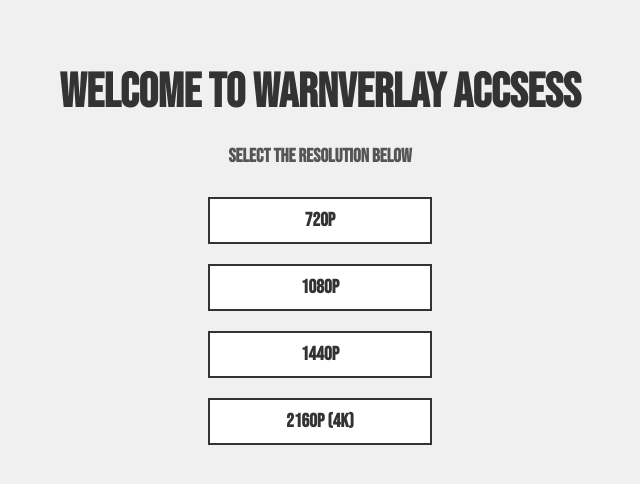
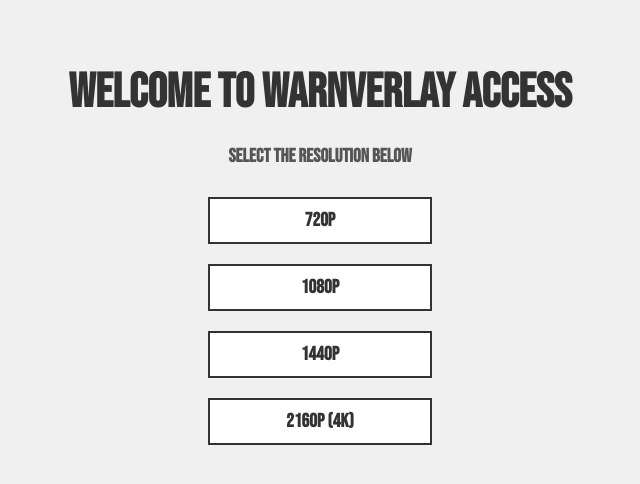
Before and after one commit to Redbird20102/Warnverlay-Pre-Release-, a plain HTML site: page index.html in a window 1280 px wide. Shown: the whole page, without its empty margins (320-960 px from the left). Drawn offline with Linux system fonts and the light colour scheme.

Commit message:
index.html

```diff
--- a/index.html
+++ b/index.html
@@ -51,7 +51,7 @@
   </style>
 </head>
 <body>
-  <h1>Welcome to Warnverlay Accsess</h1>
+  <h1>Welcome to Warnverlay Access</h1>
   <p>select the Resolution below</p>
   <div class="resolution-container">
     <a href="720p.html" class="resolution">720p</a>
```
